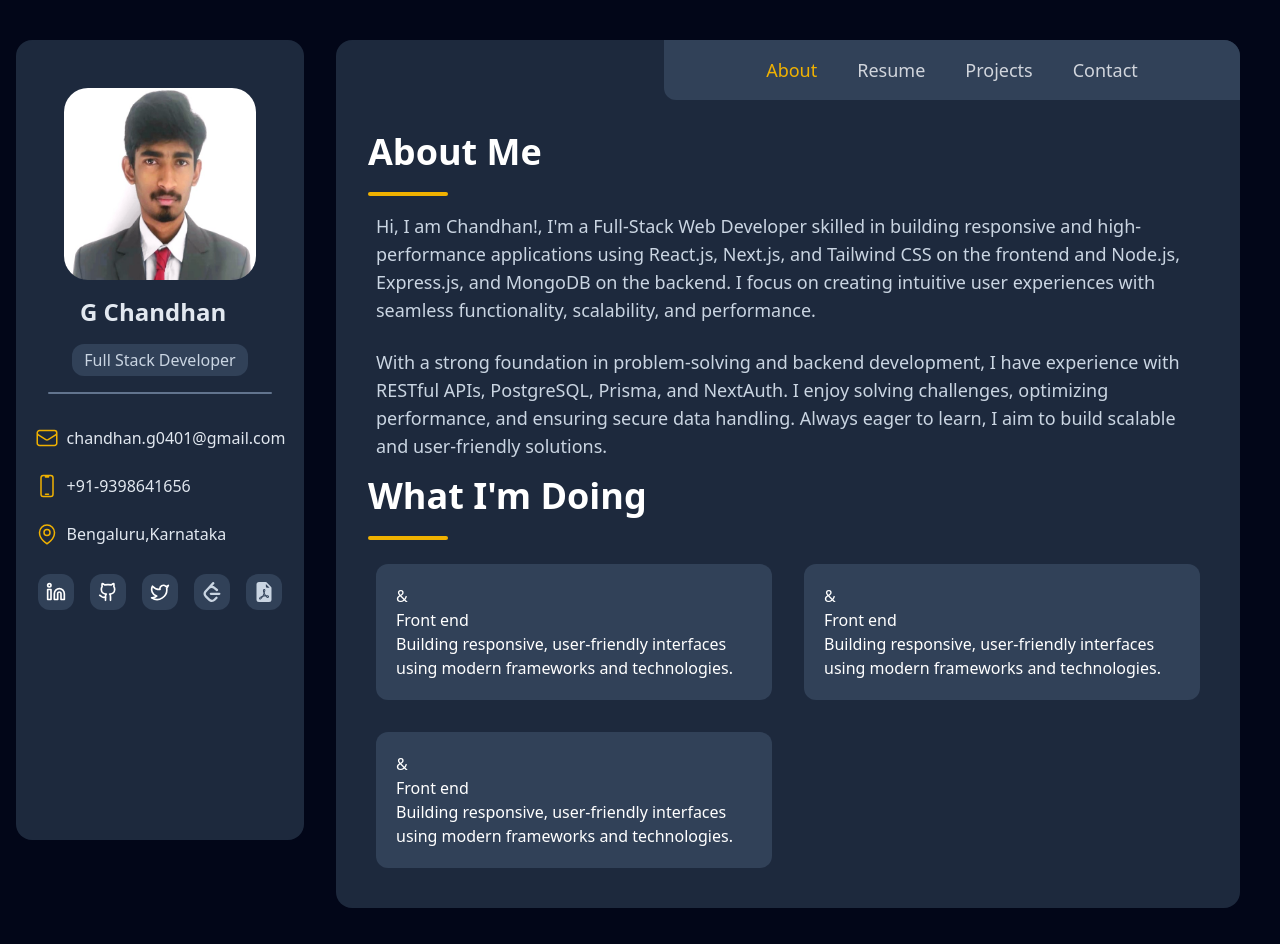
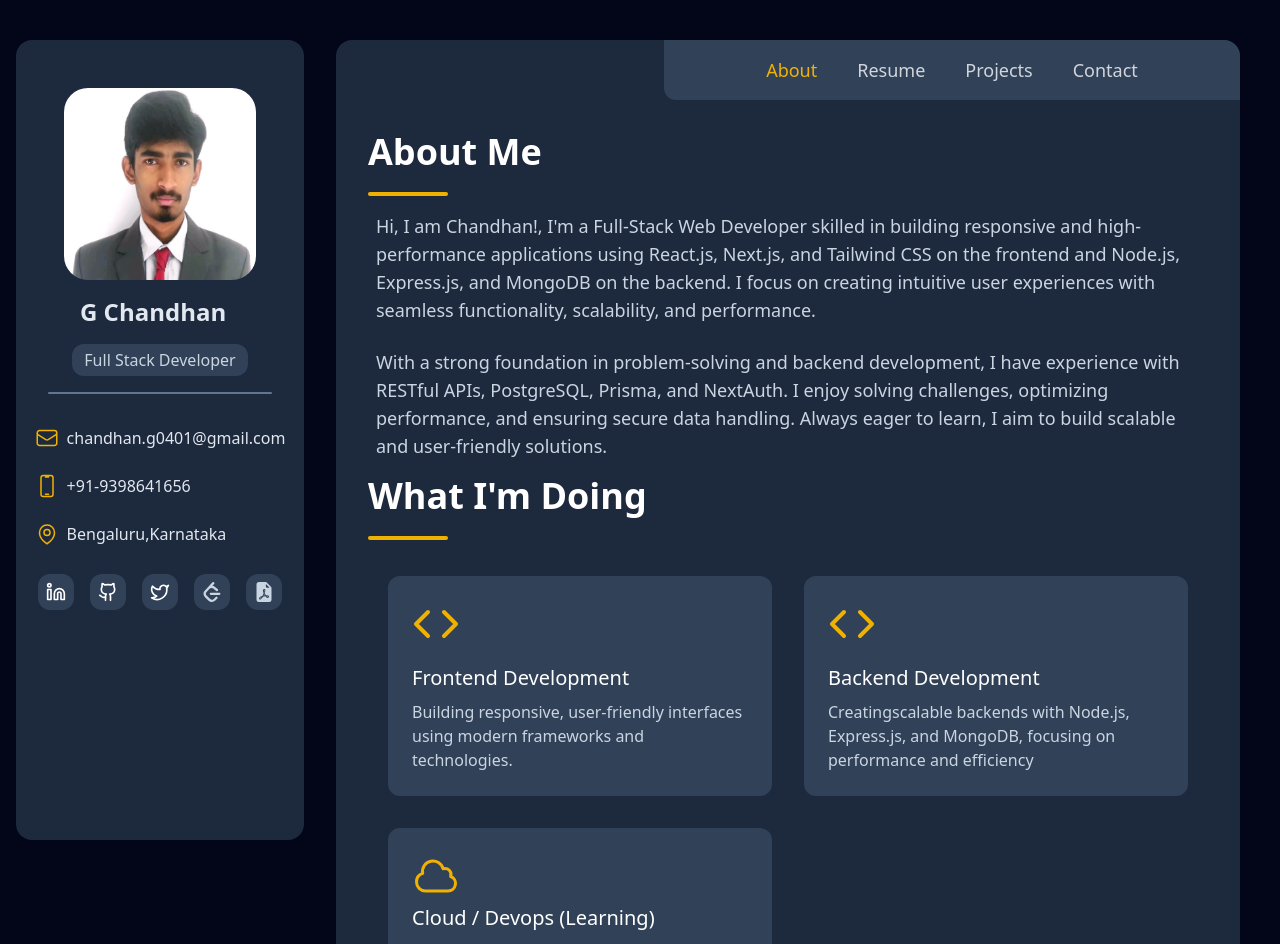
Before and after one commit to chandhan12/G-chandhan, a React (Vite) app: page / in a window 1280 px wide. Shown: the top 944 px of the page. Before the commit the page ends 908 px from the top, so only its background shows below. Built offline with nearby package versions, Linux system fonts and the light colour scheme.

Commit message:
completed about page

```diff
--- a/src/Icons/Icons.jsx
+++ b/src/Icons/Icons.jsx
@@ -23,3 +23,9 @@ export const leetcodeIcon=<svg stroke="currentColor" fill="currentColor" stroke-
 
 export const ResumeIcon=<svg stroke="currentColor" fill="currentColor" stroke-width="0" viewBox="0 0 16 16" className="text-slate-300 hover:text-yellow-500 h-4 w-4 md:h-5 md:w-5" height="1em" width="1em" xmlns="http://www.w3.org/2000/svg"><path d="M5.523 12.424q.21-.124.459-.238a8 8 0 0 1-.45.606c-.28.337-.498.516-.635.572l-.035.012a.3.3 0 0 1-.026-.044c-.056-.11-.054-.216.04-.36.106-.165.319-.354.647-.548m2.455-1.647q-.178.037-.356.078a21 21 0 0 0 .5-1.05 12 12 0 0 0 .51.858q-.326.048-.654.114m2.525.939a4 4 0 0 1-.435-.41q.344.007.612.054c.317.057.466.147.518.209a.1.1 0 0 1 .026.064.44.44 0 0 1-.06.2.3.3 0 0 1-.094.124.1.1 0 0 1-.069.015c-.09-.003-.258-.066-.498-.256M8.278 6.97c-.04.244-.108.524-.2.829a5 5 0 0 1-.089-.346c-.076-.353-.087-.63-.046-.822.038-.177.11-.248.196-.283a.5.5 0 0 1 .145-.04c.013.03.028.092.032.198q.008.183-.038.465z">
     </path><path fill-rule="evenodd" d="M4 0h5.293A1 1 0 0 1 10 .293L13.707 4a1 1 0 0 1 .293.707V14a2 2 0 0 1-2 2H4a2 2 0 0 1-2-2V2a2 2 0 0 1 2-2m5.5 1.5v2a1 1 0 0 0 1 1h2zM4.165 13.668c.09.18.23.343.438.419.207.075.412.04.58-.03.318-.13.635-.436.926-.786.333-.401.683-.927 1.021-1.51a11.7 11.7 0 0 1 1.997-.406c.3.383.61.713.91.95.28.22.603.403.934.417a.86.86 0 0 0 .51-.138c.155-.101.27-.247.354-.416.09-.181.145-.37.138-.563a.84.84 0 0 0-.2-.518c-.226-.27-.596-.4-.96-.465a5.8 5.8 0 0 0-1.335-.05 11 11 0 0 1-.98-1.686c.25-.66.437-1.284.52-1.794.036-.218.055-.426.048-.614a1.24 1.24 0 0 0-.127-.538.7.7 0 0 0-.477-.365c-.202-.043-.41 0-.601.077-.377.15-.576.47-.651.823-.073.34-.04.736.046 1.136.088.406.238.848.43 1.295a20 20 0 0 1-1.062 2.227 7.7 7.7 0 0 0-1.482.645c-.37.22-.699.48-.897.787-.21.326-.275.714-.08 1.103"></path></svg>
+
+export const developmentIcon=<svg xmlns="http://www.w3.org/2000/svg" width="24" height="24" viewBox="0 0 24 24" fill="none" stroke="currentColor" stroke-width="2" stroke-linecap="round" stroke-linejoin="round" className=" w-12 h-12 text-yellow-500 mb-4"><polyline points="16 18 22 12 16 6"></polyline><polyline points="8 6 2 12 8 18"></polyline></svg>
+
+export const CloudIcon=<svg xmlns="http://www.w3.org/2000/svg" fill="none" viewBox="0 0 24 24" stroke-width="1.5" stroke="currentColor" className="h-12 w-12 text-yellow-500">
+                            <path stroke-linecap="round" stroke-linejoin="round" d="M2.25 15a4.5 4.5 0 0 0 4.5 4.5H18a3.75 3.75 0 0 0 1.332-7.257 3 3 0 0 0-3.758-3.848 5.25 5.25 0 0 0-10.233 2.33A4.502 4.502 0 0 0 2.25 15Z" />
+                            </svg>
--- a/src/components/Layout.jsx
+++ b/src/components/Layout.jsx
@@ -8,7 +8,7 @@ const Layout = () => {
   return (
     <div className='text-white md:flex-row  flex flex-col mt-10 '>
         <div className='mb-2 pb-2 ml-4 mr-3 md:ml-4 md:mr-4'> <Sidebar/></div>
-        <div className='bg-slate-800 w-auto md:w-full h-auto  ml-4 mr-3  md:mr-10 rounded-2xl'>
+        <div className='bg-slate-800 w-auto md:w-full h-auto mb-4 ml-4 mr-3  md:mr-10 rounded-2xl'>
             <Navbar/>
             <Outlet/>
         </div>
--- a/src/components/Works.jsx
+++ b/src/components/Works.jsx
@@ -5,9 +5,9 @@ const Works = (props) => {
 
   return (
     <div className='  h-auto w-auto  bg-slate-700 rounded-xl m-4 p-5'>
-        <p>{icon}</p>
-    {title}
-    <p>{decription}</p>
+        <p className='m-1'>{icon}</p>
+    <p className='m-1 mb-2 text-xl font-medium text-white'>{title}</p>
+    <p className='m-1 text-slate-300'>{decription}</p>
   </div>
 //   md:w-96 w-84
   )
--- a/src/pages/About.jsx
+++ b/src/pages/About.jsx
@@ -1,5 +1,6 @@
 import React from 'react'
 import Works from '../components/Works'
+import { CloudIcon, developmentIcon } from '../Icons/Icons'
 
 const About = () => {
   return (
@@ -18,10 +19,10 @@ const About = () => {
 
           <h2 className='text-4xl font-semibold text-white m-2 mb-4'>What I'm Doing</h2>
         <div className='h-1 w-20 m-2 mt-5 rounded-2xl bg-yellow-500'></div>
-        <div className='grid md:grid-cols-2'>
-          <Works icon="&" title="Front end" decription="Building responsive, user-friendly interfaces using modern frameworks and technologies."/>
-          <Works icon="&" title="Front end" decription="Building responsive, user-friendly interfaces using modern frameworks and technologies."/>
-          <Works icon="&" title="Front end" decription="Building responsive, user-friendly interfaces using modern frameworks and technologies."/>
+        <div className='grid md:grid-cols-2 p-3'>
+          <Works icon={developmentIcon} title="Frontend Development" decription="Building responsive, user-friendly interfaces using modern frameworks and technologies."/>
+          <Works icon={developmentIcon} title="Backend Development" decription="Creatingscalable backends with Node.js, Express.js, and MongoDB, focusing on performance and efficiency"/>
+          <Works icon={CloudIcon} title="Cloud / Devops (Learning)" decription="Building responsive, user-friendly interfaces using modern frameworks and technologies."/>
 
         </div>
 
```
